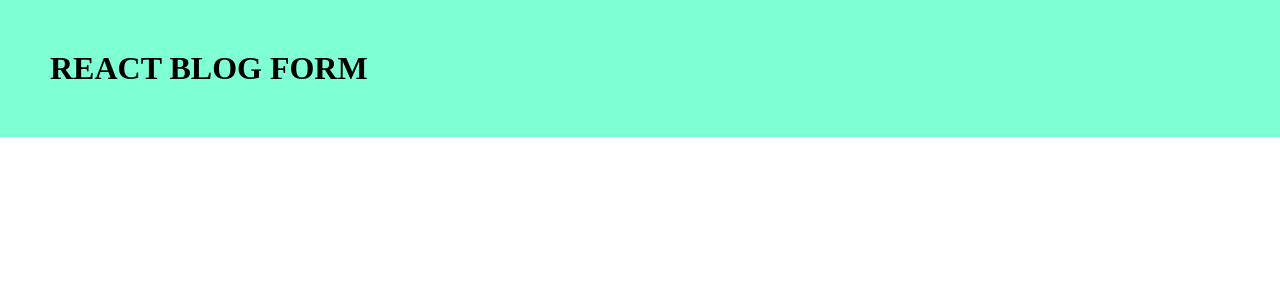
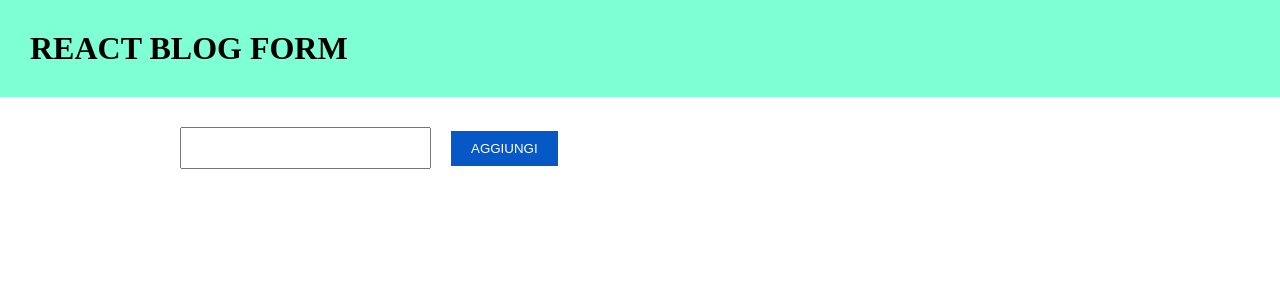
Before and after one commit to GemelliAngelo/react-form, a React (Vite) app: page / in a window 1280 px wide. Shown: the top 300 px of the page. Built offline with nearby package versions, Linux system fonts and the light colour scheme.

Commit message:
add main + form + style

```diff
--- a/src/App.jsx
+++ b/src/App.jsx
@@ -6,6 +6,16 @@ function App() {
       <header>
         <h1>REACT BLOG FORM</h1>
       </header>
+      <main>
+        <div className="container">
+          <div className="d-flex">
+            <form>
+              <input type="text" className="form-input" />
+              <button className="form-button">AGGIUNGI</button>
+            </form>
+          </div>
+        </div>
+      </main>
     </>
   );
 }
--- a/src/assets/css/index.css
+++ b/src/assets/css/index.css
@@ -4,7 +4,33 @@
   padding: 0;
 }
 
+.container {
+  max-width: 1000px;
+  padding: 0 10px;
+  margin: auto;
+}
+
 header {
   background-color: aquamarine;
-  padding: 50px;
+  padding: 30px;
 }
+
+.d-flex {
+  display: flex;
+  padding: 30px;
+}
+
+.form-input {
+  padding: 10px 20px;
+  width: fit-content;
+  font-size: 1rem;
+}
+
+.form-button {
+  padding: 10px 20px;
+  margin-left: 20px;
+  background-color: #0558c5;
+  color: white;
+  border: none;
+  cursor: pointer;
+}
```
